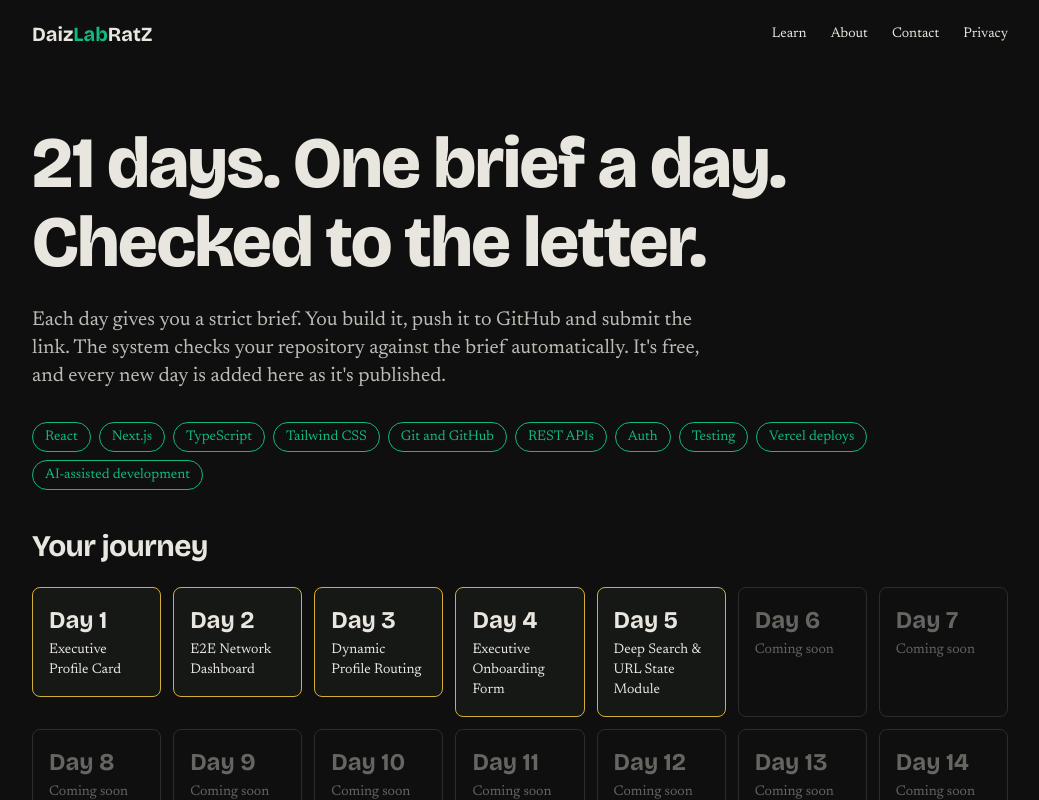
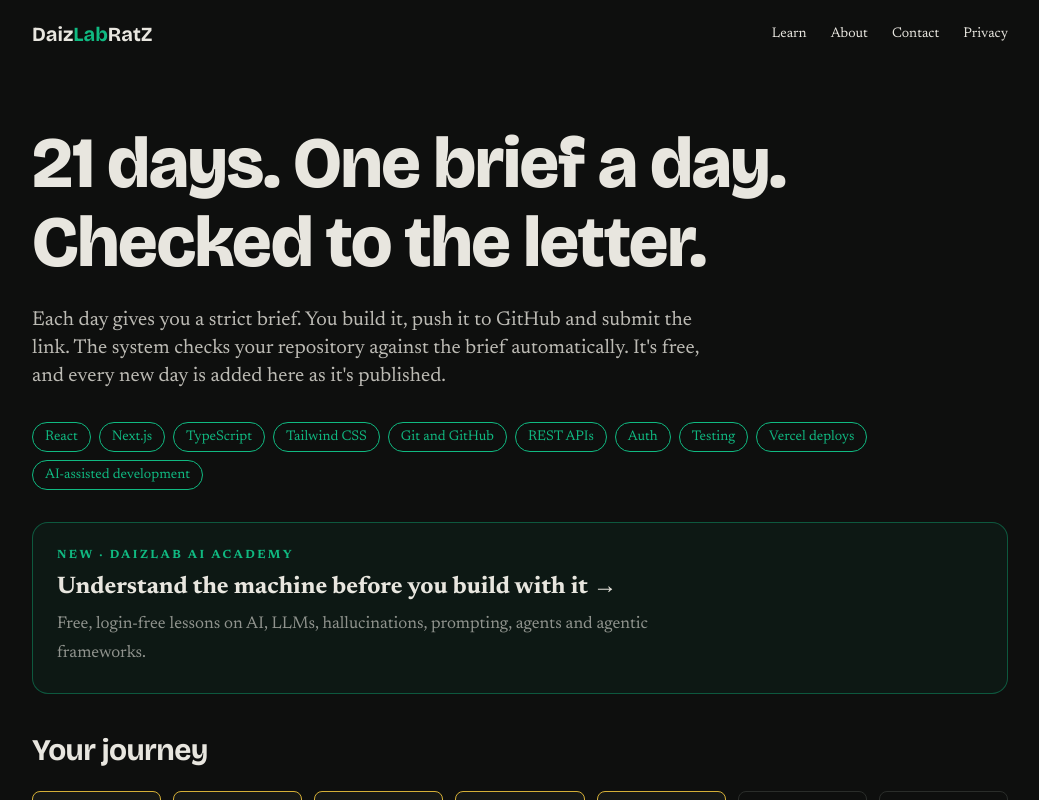
Before and after one commit to Damiedaiz/daizlabratz, a Next.js app: page /learn in a window 1280 px wide. Shown: the top 800 px of the page, without its empty margins (120-1159 px from the left). Built offline with nearby package versions, Linux system fonts and the light colour scheme.

Commit message:
feat: connect Learn hub to AI Academy

```diff
--- a/app/learn/page.tsx
+++ b/app/learn/page.tsx
@@ -15,6 +15,8 @@ export default function Learn() {
 
       <AdSlot slot="REPLACE_SLOT_ID" />
 
+      <Link href="/learn/ai" className="mt-8 block rounded-2xl border border-emerald/40 bg-emerald/5 p-6 hover:border-emerald"><div className="text-xs font-bold tracking-[0.2em] text-emerald">NEW · DAIZLAB AI ACADEMY</div><div className="mt-2 text-2xl font-bold">Understand the machine before you build with it →</div><p className="mt-2 max-w-2xl text-ink/60">Free, login-free lessons on AI, LLMs, hallucinations, prompting, agents and agentic frameworks.</p></Link>
+
       <h2 className="mt-10 text-3xl font-bold">Your journey</h2>
       <ol className="mt-6 grid grid-cols-2 gap-3 sm:grid-cols-4 lg:grid-cols-7">
         {days.map((d) => d.open ? (
```
